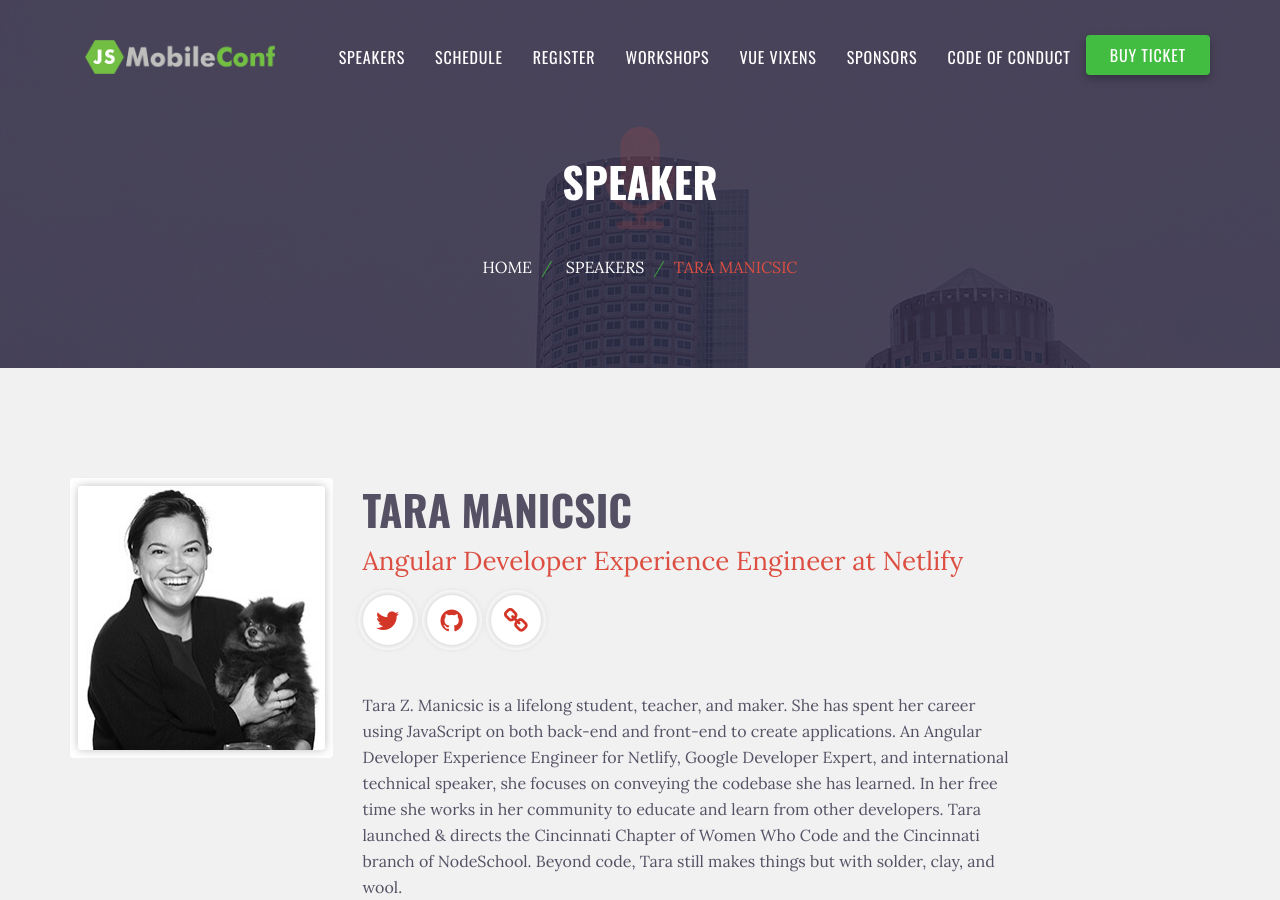
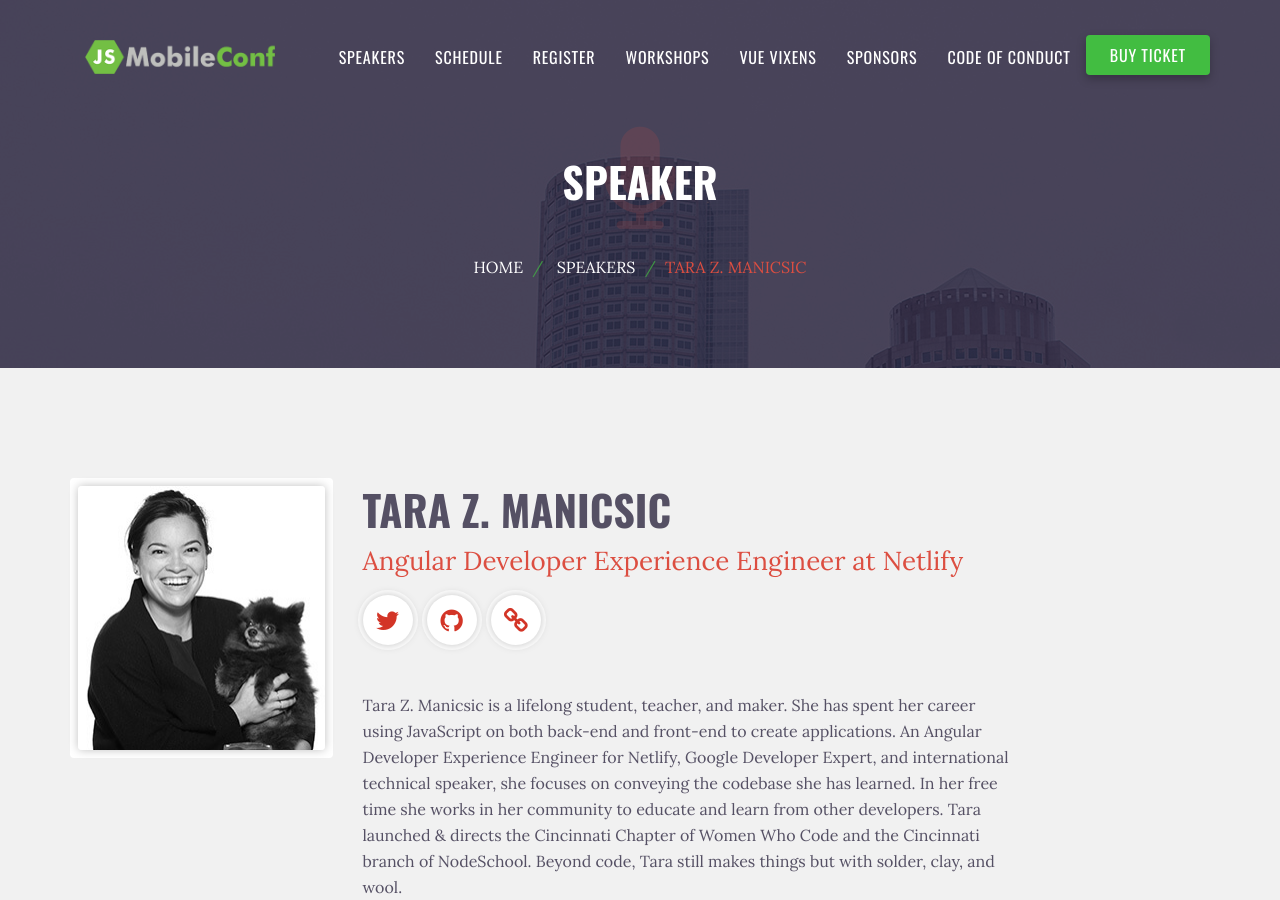
Before and after one commit to remotesynth/jsMobileConf, a Jekyll site: the page built from speakers/tara-manicsic.md, in a window 1280 px wide and 900 px high. Built offline with Jekyll 4.4.1, drawn with Linux system fonts in a browser that asks for light colours.

```diff
--- a/speakers/tara-manicsic.md
+++ b/speakers/tara-manicsic.md
@@ -1,6 +1,6 @@
 ---
 layout: speaker
-title: Tara Manicsic
+title: Tara Z. Manicsic
 last-name: Manicsic
 jobtitle: 'Angular Developer Experience Engineer at Netlify'
 short-job-title: 'Angular Developer Experience Engineer'
```
